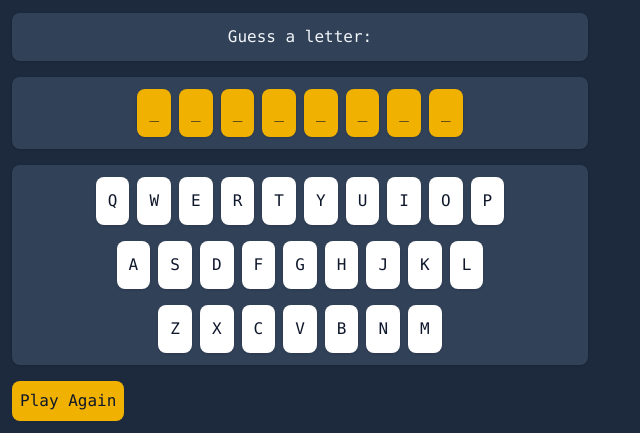
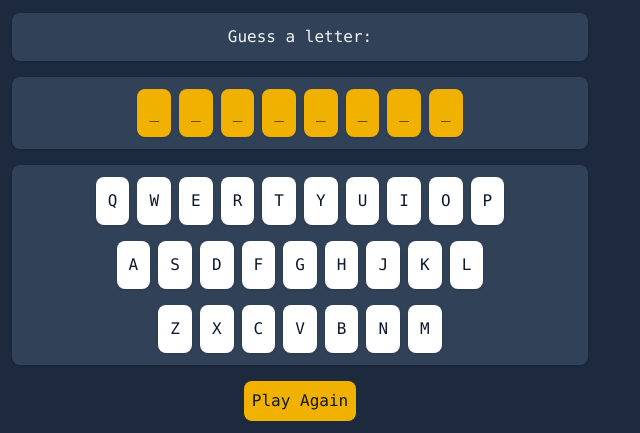
Before and after one commit to Grglls/hangman, a plain HTML site: page index.html in a window 1280 px wide. Shown: the part 515-948 px from the top of the page, without its empty margins (0-640 px from the left). Drawn offline with nearby package versions, Linux system fonts and the light colour scheme.

Commit message:
Center play again button on page

```diff
--- a/index.html
+++ b/index.html
@@ -71,11 +71,13 @@
       <div class="keyboard-letter p-3 bg-white shadow rounded-lg">M</div>
     </div>
   </section>
+  <section class="flex place-content-center">
     <button
       class="p-2 bg-yellow-500 content-center rounded-lg text-slate-900"
       id="play-again"
     >
       Play Again
     </button>
+  </section>
 </body>
 </html>
```
Lines whose indentation alone changed are shown as unchanged.
